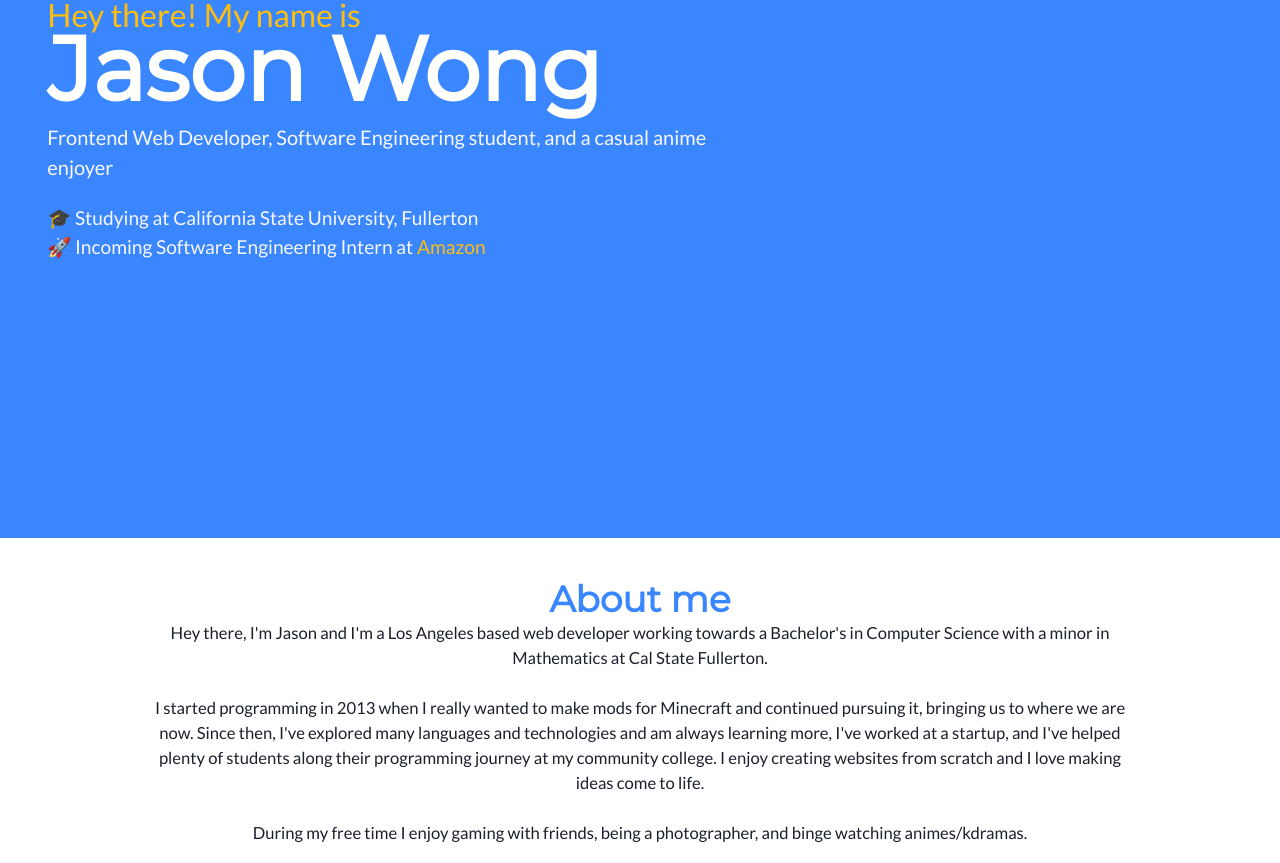
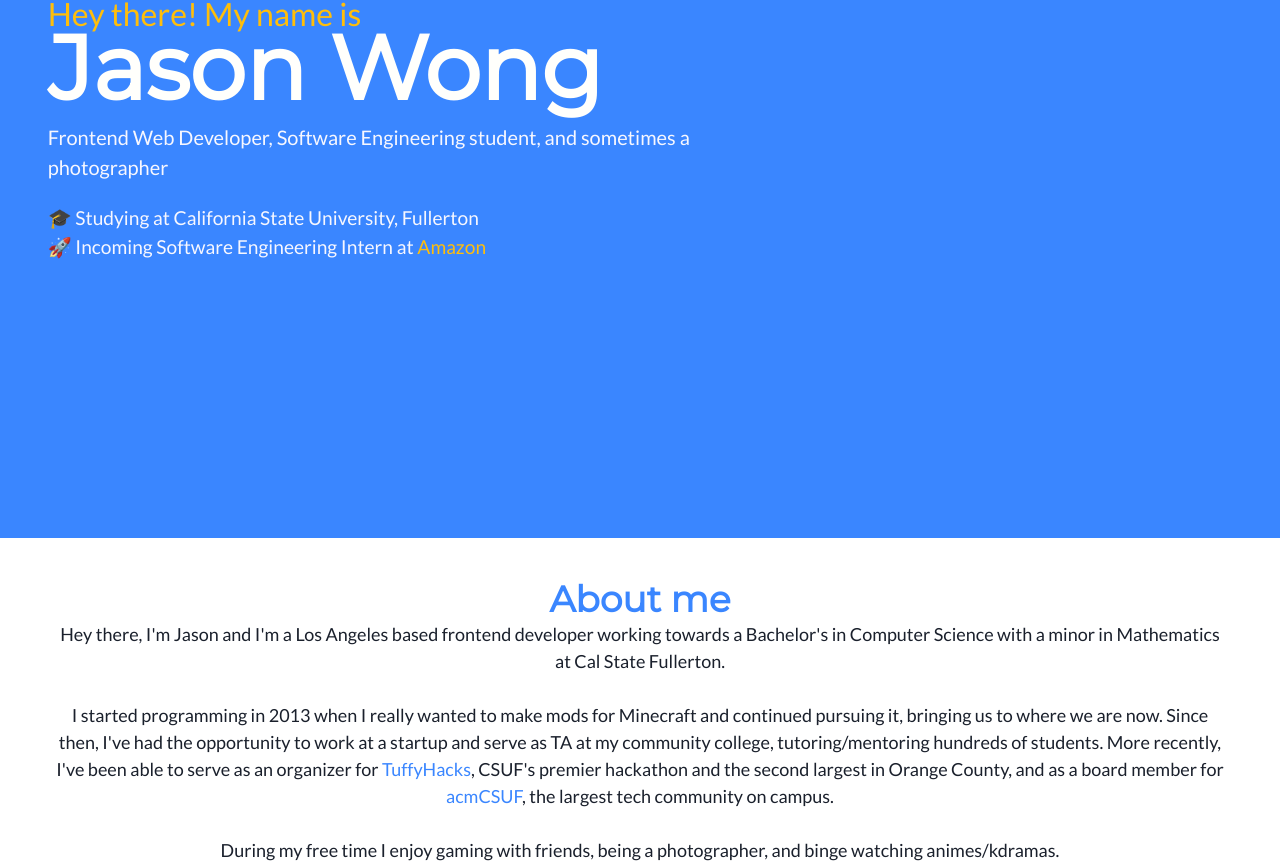
Before and after one commit to jaasonw/jason-wong.me, a Next.js app: page / in a window 1280 px wide. Shown: the part 262-1125 px from the top of the page. Built offline with nearby package versions, Linux system fonts and the light colour scheme.

Commit message:
bio and spacing adjustments

```diff
--- a/components/About.tsx
+++ b/components/About.tsx
@@ -1,4 +1,5 @@
-import { Container, Flex, Heading } from "@chakra-ui/react";
+import { Container, Flex, Heading, Link } from "@chakra-ui/react";
+// import Link from "next/link";
 import React from "react";
 import { FadeInOnScroll } from "./FadeInOnScroll";
 
@@ -7,22 +8,37 @@ export default function Header() {
     <Flex w="100%" p={10} justifyContent="center">
       <FadeInOnScroll>
         <Container
-          fontSize="clamp(16px, 1.3vw, 20px)"
-          maxW="container.lg"
+          fontSize="clamp(18px, 1.3vw, 20px)"
+          maxW="80rem"
           textAlign="center"
         >
           <Heading color="#3A86FF">About me</Heading>
-          Hey there, I&apos;m Jason and I&apos;m a Los Angeles based web
+          Hey there, I&apos;m Jason and I&apos;m a Los Angeles based frontend
           developer working towards a Bachelor&apos;s in Computer Science with a
           minor in Mathematics at Cal State Fullerton.
           <br></br>
           <br></br>I started programming in 2013 when I really wanted to make
           mods for Minecraft and continued pursuing it, bringing us to where we
-          are now. Since then, I&apos;ve explored many languages and
-          technologies and am always learning more, I&apos;ve worked at a
-          startup, and I&apos;ve helped plenty of students along their
-          programming journey at my community college. I enjoy creating websites
-          from scratch and I love making ideas come to life.
+          are now. Since then, I&apos;ve had the opportunity to work at a
+          startup and serve as TA at my community college, tutoring/mentoring
+          hundreds of students. More recently, I&apos;ve been able to serve as
+          an organizer for{" "}
+          <Link color="asdf" href="https://tuffyhacks.com">
+            TuffyHacks
+          </Link>
+          , CSUF&apos;s premier hackathon and the second largest in Orange
+          County, and as a board member for{" "}
+          <Link color="asdf" href="https://acmcsuf.com">
+            acmCSUF
+          </Link>
+          , the largest tech community on campus.
+          {/*
+            Since then,
+          I&apos;ve explored many languages and technologies and am always
+          learning more, I&apos;ve worked at a startup, and I&apos;ve helped
+          plenty of students along their programming journey at my community
+          college. I enjoy creating websites from scratch and I love making
+          ideas come to life. */}
           <br></br>
           <br></br>
           During my free time I enjoy gaming with friends, being a photographer,
--- a/components/Contact.tsx
+++ b/components/Contact.tsx
@@ -1,4 +1,4 @@
-import { Button, Container, Flex, Heading, Text } from "@chakra-ui/react";
+import { Button, Container, Flex, Heading, Link, Text } from "@chakra-ui/react";
 import { faGithub, faLinkedin } from "@fortawesome/free-brands-svg-icons";
 import { faEnvelope, faFileAlt } from "@fortawesome/free-solid-svg-icons";
 import { FontAwesomeIcon } from "@fortawesome/react-fontawesome";
@@ -62,13 +62,13 @@ export default function Contact() {
           Copyright 2022
           <br></br>
           Built with{" "}
-          <Text as="a" color="#FFBE0B">
+          <Link as="a" color="#FFBE0B" href="https://nextjs.org/">
             Next.js
-          </Text>{" "}
+          </Link>{" "}
           &{" "}
-          <Text as="a" color="#FFBE0B">
+          <Link as="a" color="#FFBE0B" href="https://chakra-ui.com/">
             ChakraUI
-          </Text>
+          </Link>
         </Container>
       </FadeInOnScroll>
     </Flex>
--- a/components/Header.tsx
+++ b/components/Header.tsx
@@ -54,8 +54,8 @@ export function Header() {
             </motion.div>
             <motion.div variants={item}>
               <Text color="#F7F7FF" fontSize="clamp(20px, 1.5vw, 30px)">
-                Frontend Web Developer, Software Engineering student, and a
-                casual anime enjoyer
+                Frontend Web Developer, Software Engineering student, and
+                sometimes a photographer
               </Text>
             </motion.div>
             <motion.div variants={item}>
--- a/components/Projects.tsx
+++ b/components/Projects.tsx
@@ -1,4 +1,12 @@
-import { Badge, Box, Divider, Flex, Heading, Image } from "@chakra-ui/react";
+import {
+  Badge,
+  Box,
+  Container,
+  Divider,
+  Flex,
+  Heading,
+  Image,
+} from "@chakra-ui/react";
 import {
   faBootstrap,
   faGithub,
@@ -27,9 +35,10 @@ export default function Projects({ projects }) {
           Project Showcase
         </Heading>
       </FadeInOnScroll>
+      <Container maxW="95rem">
         <Flex
           w="100%"
-        p={10}
+          // p={10}
           justifyContent="center"
           alignItems="center"
           flexWrap="wrap"
@@ -38,6 +47,7 @@ export default function Projects({ projects }) {
             return <ProjectCard key={p.name} project={p}></ProjectCard>;
           })}
         </Flex>
+      </Container>
     </Box>
   );
 }
--- a/components/theme.js
+++ b/components/theme.js
@@ -6,14 +6,14 @@ const theme = extendTheme({
         bg: "white",
         // color: "white",
       },
+      a: {
+        color: "#3A86FF"
+      }
     },
   },
   fonts: {
     heading: "Montserrat",
     body: "Lato",
-  },
-  colors: {
-    postgres: "#336791"
   }
 });
 export default theme;
```
Lines whose indentation alone changed are shown as unchanged.
